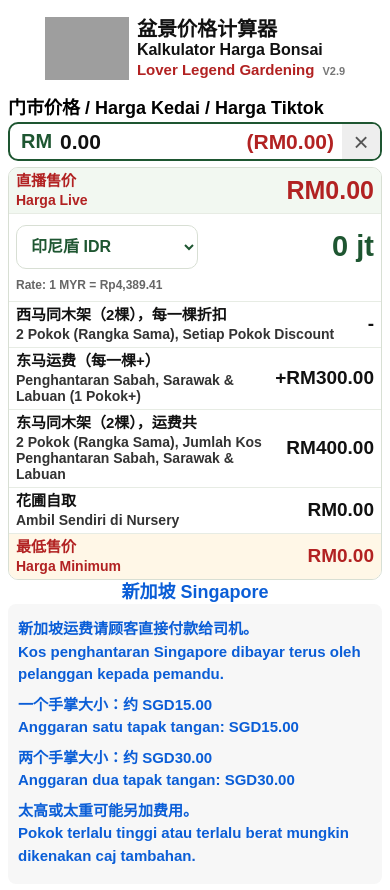
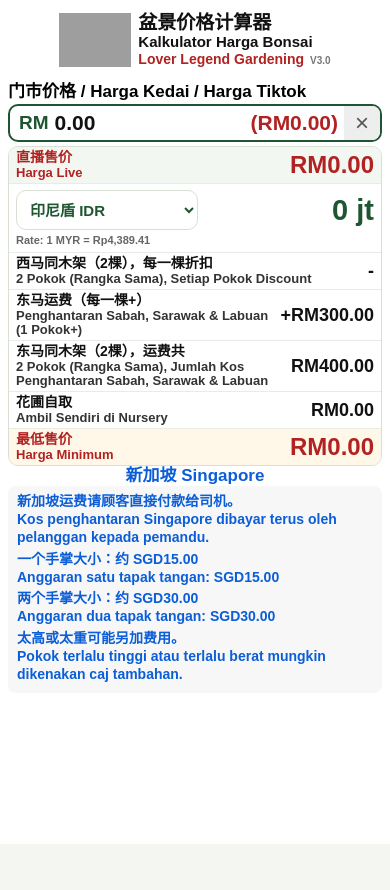
Before and after one commit to Alexliew829/kalkulator-harga-bonsai, a plain HTML site: page index.html in a window 390 px wide. After the commit the page ends 844 px from the top, so only its background shows below. Drawn offline with Linux system fonts and the light colour scheme; no server answers; grey boxes are pictures that could not be loaded.

Commit message:
Add files via upload

```diff
--- a/index.html
+++ b/index.html
@@ -9,7 +9,7 @@
   <meta http-equiv="Expires" content="0" />
 
   <title>Kalkulator Harga Bonsai | 盆景价格计算器</title>
-  <link rel="stylesheet" href="style.css?v=2.9" />
+  <link rel="stylesheet" href="style.css?v=3.0" />
   <link rel="manifest" href="manifest.json" />
   <link rel="apple-touch-icon" href="images/apple-touch-icon.png" />
 
@@ -29,7 +29,7 @@
         <div class="title-ms">Kalkulator Harga Bonsai</div>
         <div class="company-line">
           <div class="company">Lover Legend Gardening</div>
-          <div class="version">V2.9</div>
+          <div class="version">V3.0</div>
         </div>
       </div>
     </header>
@@ -131,6 +131,6 @@
     </section>
   </main>
 
-  <script src="script.js?v=2.9"></script>
+  <script src="script.js?v=3.0"></script>
 </body>
 </html>
--- a/script.js
+++ b/script.js
@@ -1,4 +1,4 @@
-// Lover Legend Bonsai Price Calculator V2.9
+// Lover Legend Bonsai Price Calculator V3.0
 const retailInput = document.getElementById("retailPrice");
 const clearBtn = document.getElementById("clearBtn");
 
--- a/style.css
+++ b/style.css
@@ -6,6 +6,12 @@ html,
 body {
   margin: 0;
   min-height: 100%;
+  overscroll-behavior-y: auto;
+}
+
+body {
+  touch-action: pan-y;
+  -webkit-overflow-scrolling: touch;
 }
 
 body {
@@ -298,79 +304,120 @@ color: #0B5ED7;
 
 
 @media (max-width: 430px) {
+  /* V3.0 mobile compact layout: keep the full calculator easier to see in one screen. */
   .app {
-    padding: 6px 8px;
+    padding: 4px 8px;
   }
 
   .header {
-    gap: 8px;
+    gap: 7px;
+    margin-bottom: 1px;
   }
 
   .logo {
-    width: 84px;
-    height: 84px;
+    width: 72px;
+    height: 72px;
   }
 
   .title-cn {
-    font-size: 20px;
+    font-size: 19px;
   }
 
   .title-ms {
-    font-size: 16px;
+    margin-top: 1px;
+    font-size: 15px;
   }
 
   .company {
-    font-size: 15px;
+    margin-top: 2px;
+    font-size: 14px;
+  }
+
+  .company-line {
+    gap: 6px;
+  }
+
+  .company-line .version {
+    font-size: 10px;
+  }
+
+  .input-section {
+    margin-top: 0;
   }
 
   .input-title {
+    margin-bottom: 2px;
+    font-size: 17px;
+  }
+
+  .input-wrap {
+    height: 38px;
+  }
+
+  .rm-prefix {
+    padding-left: 9px;
+    font-size: 19px;
+  }
+
+  input {
+    padding: 0 6px;
+    font-size: 21px;
+  }
+
+  .tiktok-price {
+    font-size: 21px;
+    margin-right: 6px;
+  }
+
+  #clearBtn {
+    width: 36px;
+    font-size: 24px;
+  }
+
+  .price-list {
+    margin-top: 4px;
+  }
+
+  .price-row {
+    min-height: 34px;
+    padding: 3px 7px;
+    gap: 7px;
+  }
+
+  .price-row .cn {
+    font-size: 14px;
+    line-height: 1.07;
+  }
+
+  .price-row .ms {
+    margin-top: 1px;
+    font-size: 13px;
+    line-height: 1.08;
+  }
+
+  .price-row strong {
     font-size: 18px;
   }
 
-  .input-wrap {
-    height: 39px;
+  .highlight strong,
+  .minimum strong {
+    font-size: 24px;
   }
 
-  input {
-    font-size: 21px;
-  }
-
-  .price-row {
-    min-height: 38px;
-    padding: 5px 7px;
-  }
-
-  .price-row .cn {
-    font-size: 15px;
-  }
-
-  .price-row .ms {
-    font-size: 14px;
-  }
-
-  .price-row strong {
-    font-size: 19px;
-  }
-
-  .highlight strong {
-    font-size: 25px;
-  }
-.tiktok-price{
-  font-size:21px;
-}
   .currency-row {
-    padding: 8px 7px 7px;
+    padding: 5px 7px 4px;
   }
 
   .currency-main {
     grid-template-columns: minmax(0, 52fr) minmax(0, 48fr);
     gap: 8px;
-    min-height: 50px;
+    min-height: 42px;
   }
 
   #currencySelect {
-    height: 44px;
-    font-size: 16px;
+    height: 40px;
+    padding: 5px 9px;
+    font-size: 15px;
   }
 
   #foreignPrice {
@@ -378,17 +425,30 @@ color: #0B5ED7;
   }
 
   .rate-line {
-    min-height: 16px;
-    margin-top: 6px;
-    font-size: 12px;
+    min-height: 14px;
+    margin-top: 3px;
+    font-size: 11px;
+    line-height: 1.1;
   }
 
- .sg-title {
-  font-size: 18px;
-}
+  .sg-section {
+    margin-top: 1px;
+  }
+
+  .sg-title {
+    margin: 0 0 1px;
+    font-size: 17px;
+    line-height: 1.05;
+  }
 
   .sg-info {
-  font-size: 15px;
-  padding: 6px 10px 9px;
+    margin-top: 1px;
+    padding: 3px 9px 5px;
+    font-size: 14px;
+    line-height: 1.28;
+  }
+
+  .sg-info p {
+    margin: 4px 0;
+  }
 }
-}
```
